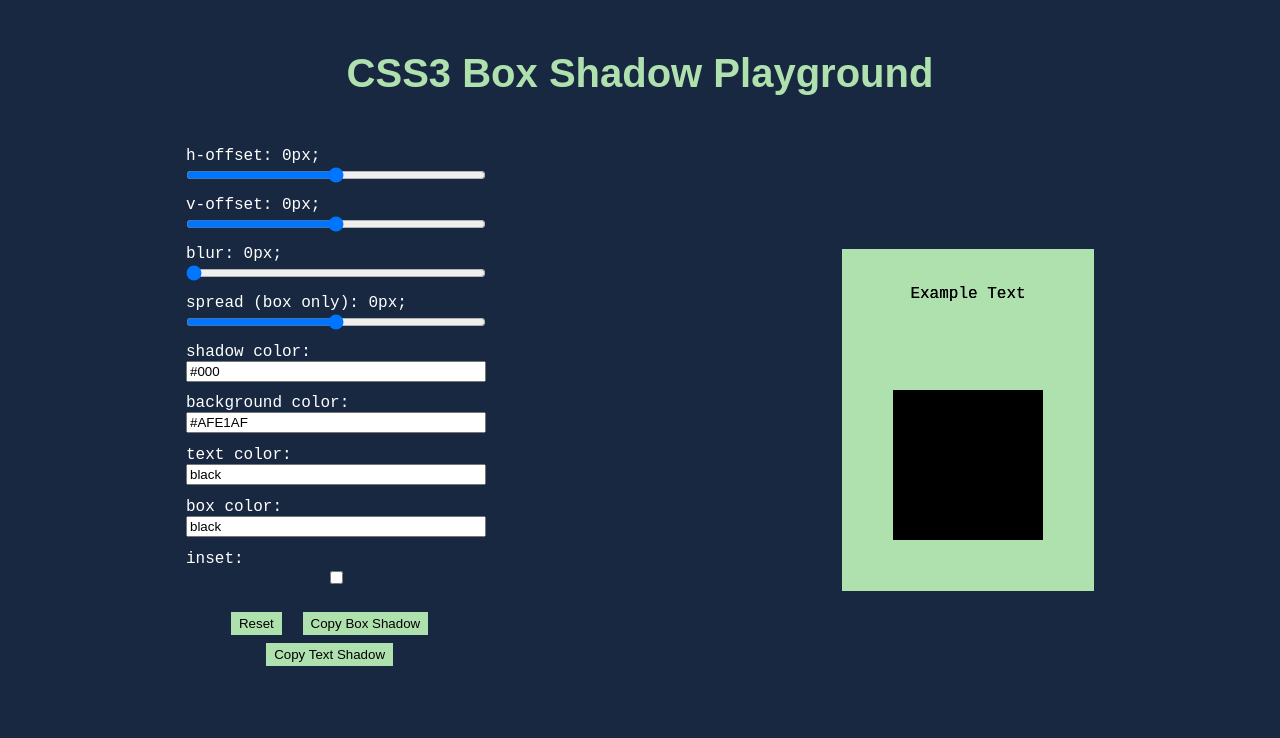
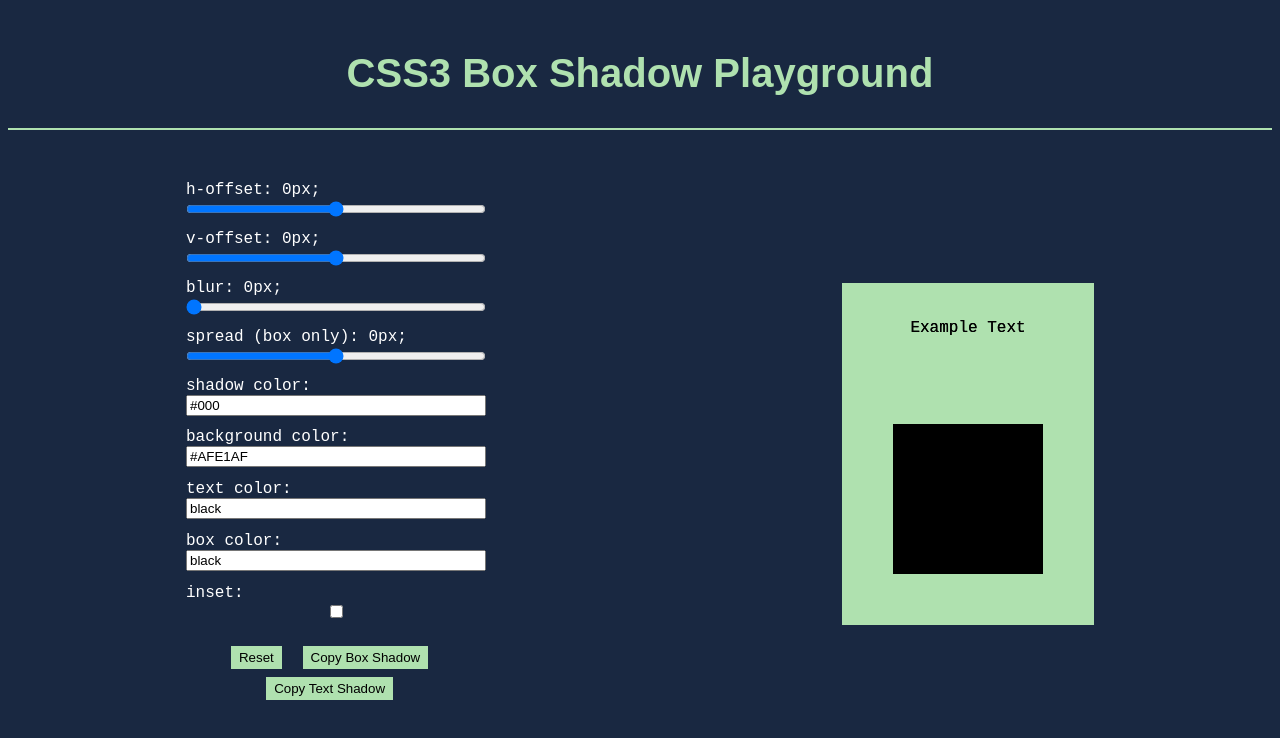
Before and after one commit to aOverholt/fe-dev-tools-shadows, a plain HTML site: page index.html in a window 1280 px wide. Drawn offline with nearby package versions, Linux system fonts and the light colour scheme.

Commit message:
Added a border between the title and content

```diff
--- a/main.css
+++ b/main.css
@@ -23,6 +23,8 @@ h2 {
   font-size: 2.5rem;
   margin: 4vw auto;
   width: 100%;
+  padding-bottom: 2rem;
+  border-bottom: 2px solid var(--color-accent-1);
 }
 
 main {
```
